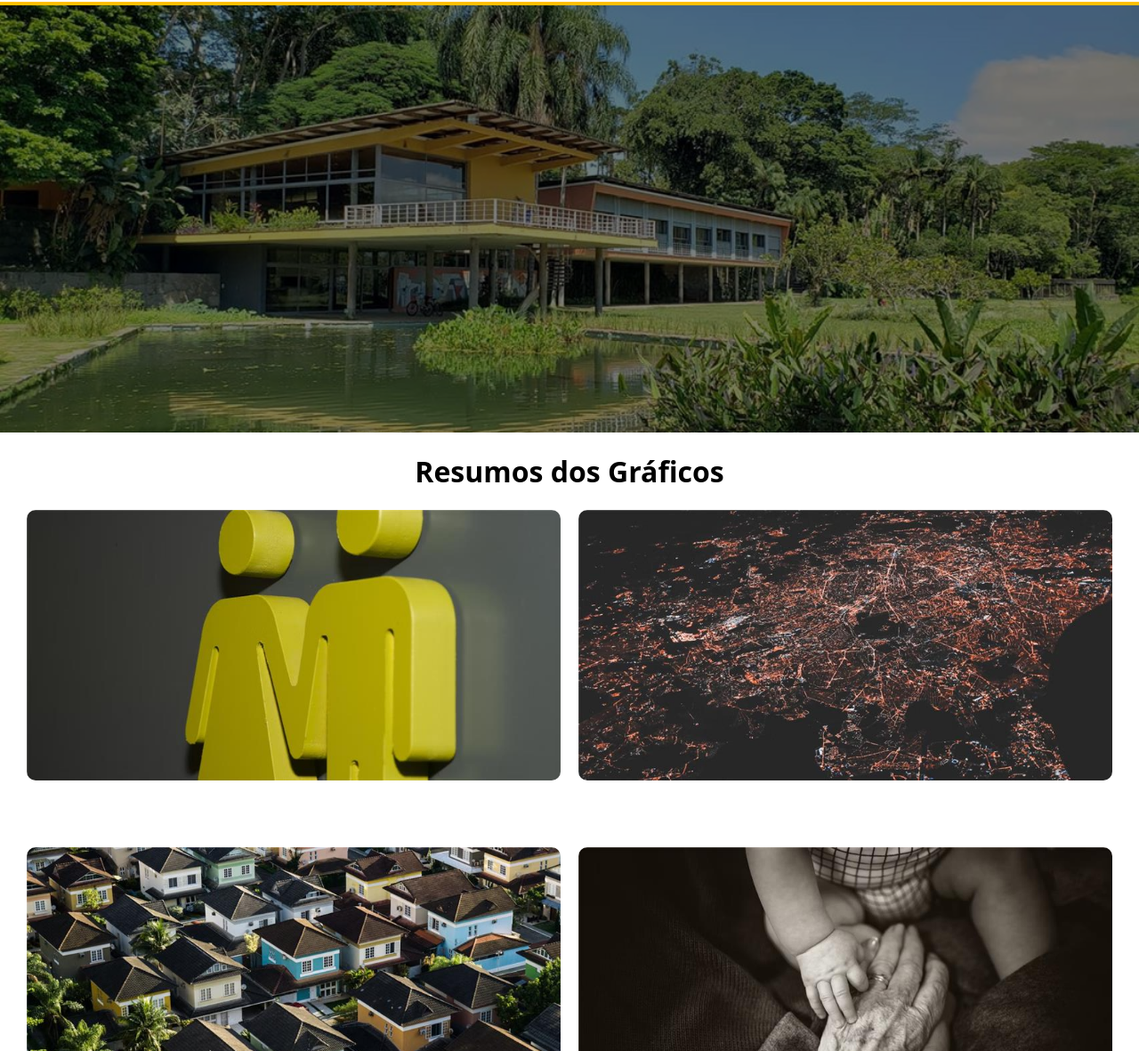
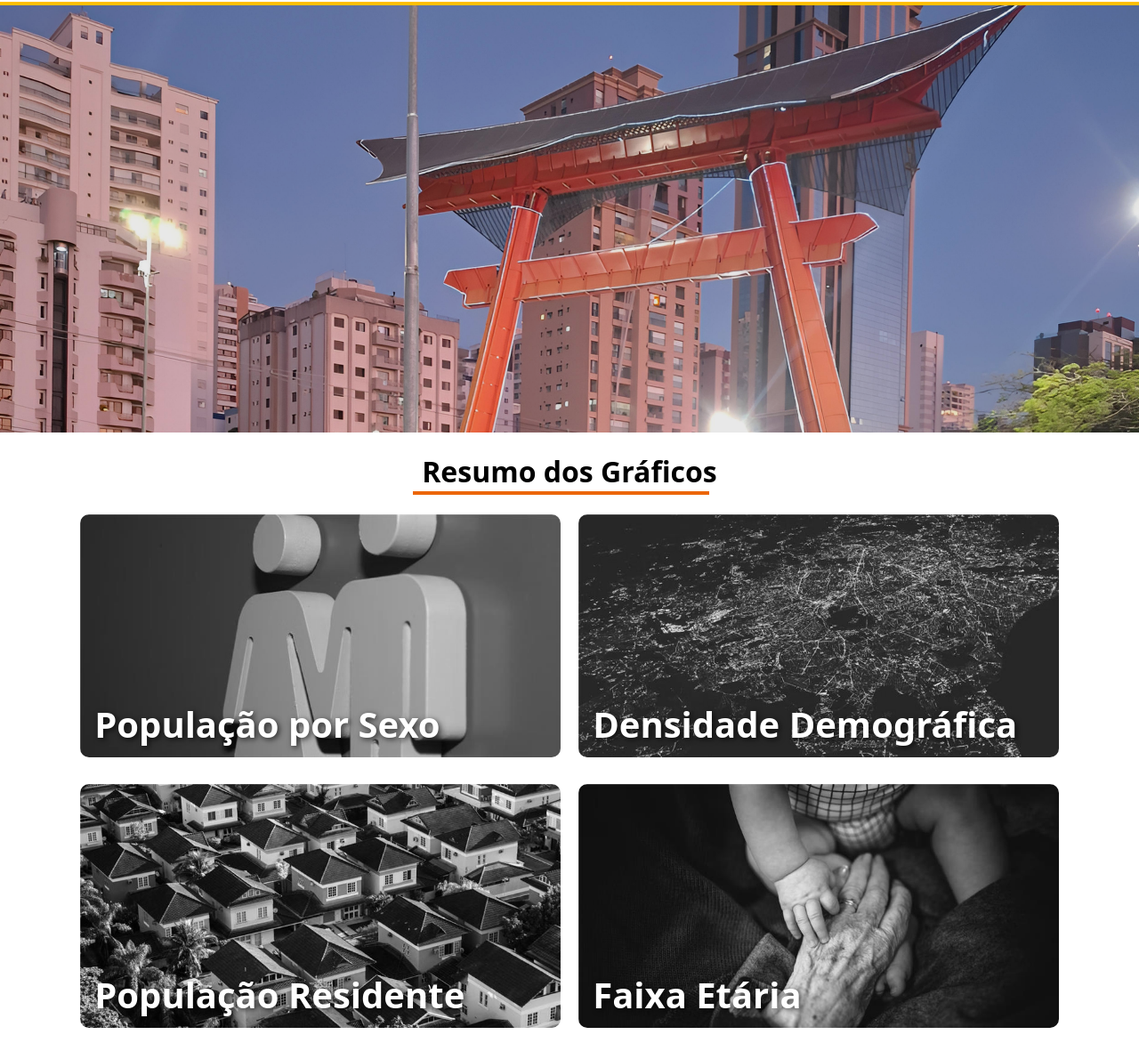
Before and after one commit to FATCK06/ProjectAPI_FirstSemester, a plain HTML site: page Front-End/index.html in a window 1280 px wide. Shown: the part 159-1340 px from the top of the page at 89% size. Drawn offline with Linux system fonts and the light colour scheme.

Commit message:
Img Banner alterada // Home com Imagens: Acima texto e altera cor com hover

```diff
--- a/Front-End/css/style.css
+++ b/Front-End/css/style.css
@@ -92,54 +92,70 @@ nav ul span {
     padding: 0 0 0 10px;
 }
 
-/* Img Banner */
+/* Banner */
 .banner-img {
-    filter: brightness(50%); /* 100% é normal, 50% é mais escuro */
-    width: 100vw;
-    height: 80vh; /* altura do banner, ajuste como quiser */
-    min-height: 220px;
-    max-height: 60vh;
+    width: 100vw;           /* ocupa toda a largura da tela */
+    height: 60vh;           /* altura do banner, ajuste como quiser */
+    min-height: 220px;      /* altura mínima */
+    max-height: 80vh;       /* altura máxima */
     overflow: hidden;
-    position: relative;
-    left: 50%;
-    right: 50%;
-    margin-left: -50vw;
-    margin-right: -50vw;
-    background: #eee;
     display: flex;
     align-items: center;
     justify-content: center;
+    background: #eee;       /* cor de fundo caso a imagem não carregue */
 }
 
 .banner-img img {
-    width: 100vw;
-    height: 100%;
-    object-fit: cover;
+    width: 100%;           /* ocupa a largura do container */
+    height: 100%;          /* ocupa a altura do container */
+    object-fit: cover;     /* mantém proporção e cobre todo o container */
+    filter: brightness(0.91); /* escurece levemente */
     display: block;
-    min-height: 220px;
-    max-height: 60vh;
 }
 
-/* Img dos Graficos */
+/* HOME PRINCIPAL */
 
 .body_home {
     display: grid;
     grid-template-columns: repeat(2,1fr); /* 2 colunas */
-    row-gap: 5px;
+    row-gap: 30px;
     column-gap: 20px;
-    max-width: 600px;
+    max-width: 1100px;
     margin: auto;
     justify-content: center;
-
 }
 
-.body_home img{
-    width: 600px;
-    height: auto;
-    border-radius: 10px;
-    margin-bottom: 70px;
+.container_home {
+    position: relative;
+    display: inline-block; /* garante que o container tenha o tamanho da imagem */
+    overflow: hidden;
 }
 
+.container_home img {
+    width: 100%;
+    display: block;
+    border-radius: 10px;
+    filter: grayscale(100%); /* deixa preto e branco */
+    transition: filter 0.3s ease; /* efeito suave */
+}
+
+.body_home img:hover {
+    filter: grayscale(0%)
+}
+
+
+.container_home h1 {
+    position: absolute;
+    bottom: 10px; /* canto inferior */
+    left: 3%;  /* canto esquerdo */
+    transform: none;
+    color: white;
+    font-size: 40px;
+    font-weight: bold;
+    text-shadow: 2px 2px 6px rgba(0,0,0,0.7);
+    text-align: left;
+    pointer-events: none;
+}
 
 /* ===== footer.css ===== */
 /* Footer */
@@ -169,13 +185,13 @@ nav ul span {
 
 .footer-text h3 {
     margin: 0;
-    font-size: 18px;
+    font-size: 12px;
     font-weight: bold;
 }
 
 .footer-text p {
     margin: 0;
-    font-size: 14px;
+    font-size: 10px;
 }
 
 .footer-nav {
--- a/Front-End/index.html
+++ b/Front-End/index.html
@@ -11,7 +11,7 @@
 
 </head>
 <body>
-    <!-- Banner superior com links -->
+    <!-- Header superior com links -->
     <div class="bannerassistida">
     <nav class="menu">
         <a href="#">Acesso à informação</a>
@@ -24,11 +24,11 @@
 
     <header>
 
-        <!-- Header: Logo -->
+        <!-- Header Inferior: Logo -->
         <img class="logo_color" src="./img/logo2.png" alt="Logo-Color">
         <a href="#"><img class="img_logo" src="./img/logo.png" alt="Logo-Prefeitura"></a>
 
-         <!-- Header: Texto -->
+         <!-- Header Inferior: Texto -->
           <div>
         <h2>Prefeitura</h2>
         <h2>São José dos Campos</h2>
@@ -57,24 +57,54 @@
 
         <!-- Banner de imagem abaixo do header -->
     <div class="banner-img">
-        <img src="./img/main_img.png" alt="Banner Prefeitura SJC">
+        <img src="./img/20250831_181119-fotor-enhance-20250918193859.jpg" alt="Banner Prefeitura SJC">
     </div>
     <br>
 
-    <!-- Graficos e Textos -->
-    <h1 style="text-align: center;">Resumos dos Gráficos</h1>
+    <!-- HOME -->
+    <div style="text-align: center;">
+         <h1 style="display: inline-block; position: relative; padding-bottom: 5px;">
+    Resumo dos Gráficos
+        <span style="position: absolute; left: -10px; bottom: 0; width: calc(50px + 283px); height: 4px; background-color: #EC6608; display: block;"></span>
+         </h1>
+    </div>
     <br>
-    <div class="body_home">
-        <img src="./img/img_sex.jpg" alt="População_Sexo">
-        <img src="./img/img_dens_demo.jpg" alt="Densidade_Demografica">
-        <img src="./img/img_resid.jpg" alt="População_Residente">
-        <img src="./img/img_faix_etar.jpg" alt="Faixa_Etaria">
-        <img src="./img/img_trans_regiao.jpg" alt="Transito_Regiao">
-        <img src="./img/img_serv_regiao.jpg" alt="Serviço_Regiao">
-    </div>
 
+        <div class="body_home">
+            <div class="container_home">
+                <img src="./img/img_sex.jpg" alt="População_Sexo">
+                <h1>População por Sexo</h1>
+            </div>
 
+            <div class="container_home">
+                <img src="./img/img_dens_demo.jpg" alt="Densidade_Demografica">
+                <h1>Densidade Demográfica</h1>
+            </div>
 
+            <div class="container_home">
+                <img src="./img/img_resid.jpg" alt="População_Residente">
+                <h1>População Residente</h1>
+            </div>
+
+            <div class="container_home">
+                <img src="./img/img_faix_etar.jpg" alt="Faixa_Etaria">
+                <h1>Faixa Etária</h1>
+            </div>
+
+            <div class="container_home">
+                <img src="./img/img_trans_regiao.jpg" alt="Transito_Regiao">
+                <h1>Trânsito por Região</h1>
+            </div>
+
+            <div class="container_home">
+                <img src="./img/img_serv_regiao.jpg" alt="Serviço_Regiao">
+                <h1>Serviço por Região</h1>
+            </div>
+        </div>
+
+        </div>
+        <br>
+        <br>
 
      <!-- Footer -->
     <footer class="footer">
```
Also changed, not shown: Front-End/img/20250831_181119-fotor-enhance-20250918193859.jpg (added), Front-End/img/Banner3.png.jpg (added), 1 other file.
